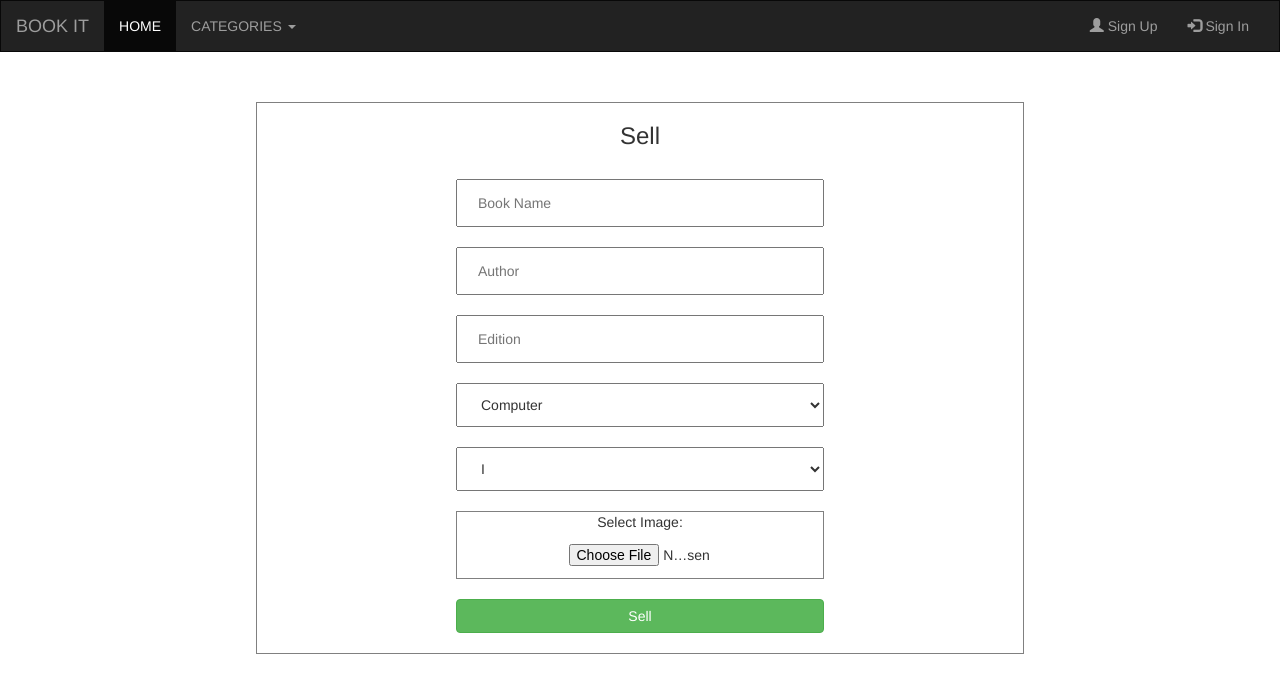
After one commit to anto-christo/BookIt, a PHP site: page /upload.php in a window 1280 px wide. The commit adds this page. Shown: the top 693 px of the page. Run offline with PHP 8.4, Linux system fonts and the light colour scheme; some libraries are stand-ins or nearby versions.

Commit message:
Add upload, login and register

```diff
--- /dev/null
+++ b/view/upload.php
@@ -0,0 +1,150 @@
+<!DOCTYPE html>
+<html>
+<head>
+<link rel="stylesheet" href="https://maxcdn.bootstrapcdn.com/bootstrap/3.3.7/css/bootstrap.min.css">
+  <script src="https://ajax.googleapis.com/ajax/libs/jquery/3.2.1/jquery.min.js"></script>
+  <script src="https://maxcdn.bootstrapcdn.com/bootstrap/3.3.7/js/bootstrap.min.js"></script>
+  <script src="../js/custom.js"></script>
+<style>
+    .navbar {
+      margin-bottom: 50px;
+      border-radius: 0;
+    }
+
+    /* Remove the jumbotron's default bottom margin */
+     .jumbotron {
+      margin-bottom: 0;
+    }
+
+    input,textarea,select{
+        width:50%;
+        padding: 12px 20px;
+        box-sizing: border-box;
+    }
+
+</style>
+</head>
+<body>
+
+<nav class="navbar navbar-inverse">
+  <div class="container-fluid">
+    <div class="navbar-header">
+      <button type="button" class="navbar-toggle" data-toggle="collapse" data-target="#myNavbar">
+        <span class="icon-bar"></span>
+        <span class="icon-bar"></span>
+        <span class="icon-bar"></span>
+      </button>
+      <a class="navbar-brand" href="index.php">BOOK IT</a>
+    </div>
+    <div class="collapse navbar-collapse" id="myNavbar">
+      <ul class="nav navbar-nav">
+        <li class="active"><a href="index.php">HOME</a></li>
+
+        <li class="dropdown"><a class="dropdown-toggle" data-toggle="dropdown" href="#">CATEGORIES <span class="caret"></span></a>
+        <ul class="dropdown-menu">
+          <li><a href="#">COMPUTER SCIENCE</a></li>
+          <li><a href="#">MECHANICAL</a></li>
+          <li><a href="#">IT</a></li>
+          <li><a href="#">EXTC</a></li>
+        </ul>
+      </li>
+
+      </ul>
+      <ul class="nav navbar-nav navbar-right">
+      <?php
+      session_start();
+
+      if(session_status())
+      echo '<li><a href="register.php"><span class="glyphicon glyphicon-user"></span> Sign Up</a></li>
+      <li><a href="login.php"><span class="glyphicon glyphicon-log-in"></span> Sign In</a></li>';
+
+      else{
+        echo '<li><a href="index.php"><span class="glyphicon glyphicon-user"></span>Log Out</a></li>';
+      }
+
+      ?>
+
+      </ul>
+    </div>
+  </div>
+</nav>
+
+<center>
+    <div class="container" style="width:60%;border: 1px solid grey;padding-bottom: 0px">
+        <h3>Sell</h3><br>
+
+        <form method="POST" action="upload.php" enctype="multipart/form-data">
+            <input type="text" name="book_name" placeholder="Book Name" required><br><br>
+            <input type="text" name="author" placeholder="Author" required><br><br>
+            <input type="text" name="edition" placeholder="Edition" required><br><br>
+
+            <select name="department">
+              <option>Computer</option>
+              <option>EXTC</option>
+              <option>Mechanical</option>
+              <option>IT</option>
+            </select><br><br>
+
+            <select name="semester">
+              <option>I</option>
+              <option>II</option>
+              <option>III</option>
+              <option>IV</option>
+              <option>V</option>
+              <option>VI</option>
+              <option>VII</option>
+              <option>VIII</option>
+            </select><br><br>
+
+            <div style="border:1px solid grey;width:50%">
+            Select Image:<input type="file" name="fileToUpload" id="fileToUpload"></div><br>
+
+            <input class="btn btn-success" type="submit" name="upload_btn" value ="Sell"><br><br>
+        </form>
+    </div>
+</center>
+
+</body>
+</html>
+
+<?php
+
+    if(isset($_POST["upload_btn"])){
+      $conn = new mysqli("localhost","root","","bookit");
+
+  if($conn->connect_error)
+    die("Connection failed".$conn->connect_error);
+
+  $booh_name = $_POST["book_name"];
+  $author = $_POST["author"];
+  $edition = $_POST["edition"];
+  $department = $_POST["department"];
+  $semester = $_POST["semester"];
+
+  $target_dir = "uploads/";
+  $target_file = $target_dir . basename($_FILES["fileToUpload"]["name"]);
+  $uploadOk = 1;
+  $imageFileType = pathinfo($target_file,PATHINFO_EXTENSION);
+  // Check if image file is a actual image or fake image
+      $check = getimagesize($_FILES["fileToUpload"]["tmp_name"]);
+      if($check !== false) {
+          echo "File is an image - " . $check["mime"] . ".";
+          $uploadOk = 1;
+      } else {
+          echo "File is not an image.";
+         $uploadOk = 0;
+      }
+
+      if ($uploadOk == 0) {
+    echo "Sorry, your file was not uploaded.";
+// if everything is ok, try to upload file
+} else {
+    if (move_uploaded_file($_FILES["fileToUpload"]["tmp_name"], $target_file)) {
+        echo "The file ". basename( $_FILES["fileToUpload"]["name"]). " has been uploaded.";
+    } else {
+        echo "Sorry, there was an error uploading your file.";
+    }
+
+    }
+  }
+?>
```
Also changed, not shown: view/index.php (renamed from view/index.html, +25 -7 lines), view/login.php (renamed from view/login.html, +45 -15 lines), view/register.html (deleted, +0 -83 lines), view/register.php (+118 -0 lines), view/uploads/comp-photo.jpg (added), view/uploads/comp-sign.jpg (added), view/uploads/sign.jpg (added).
